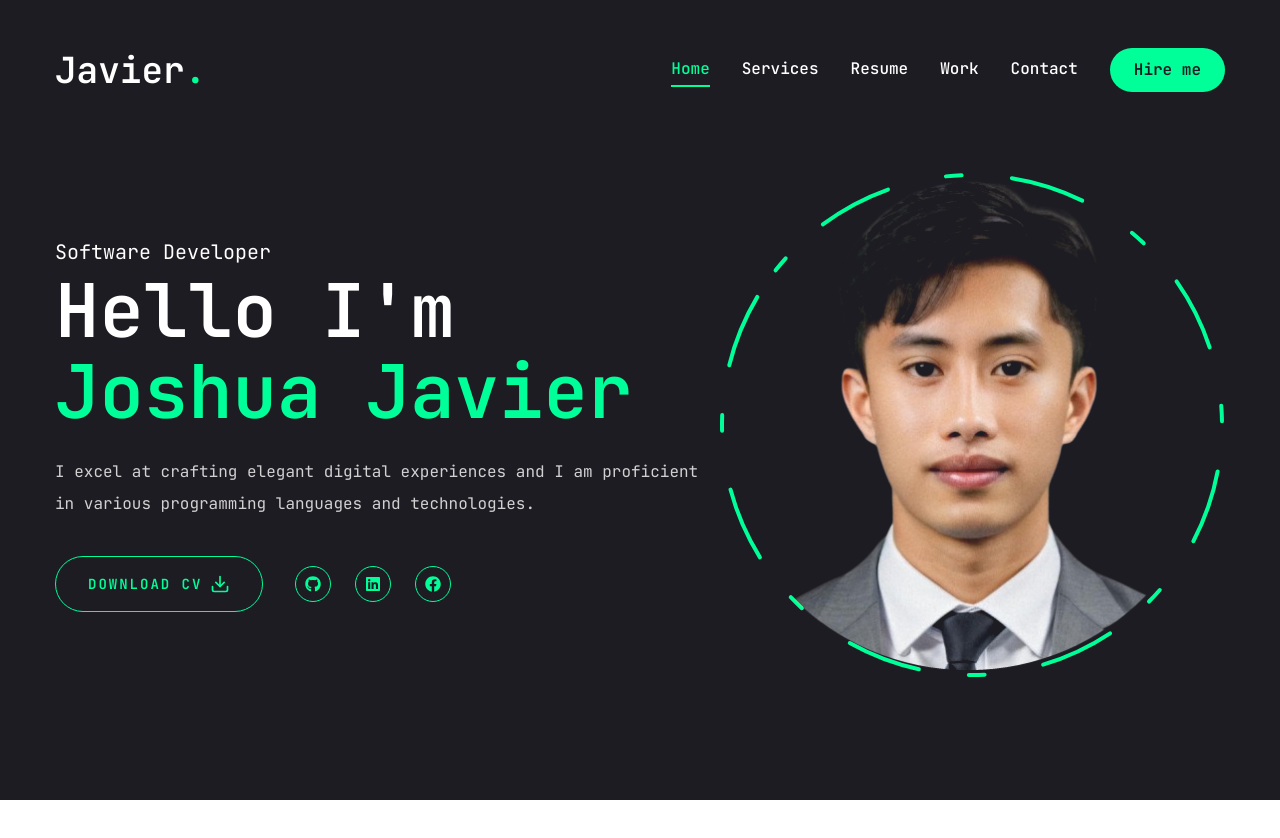
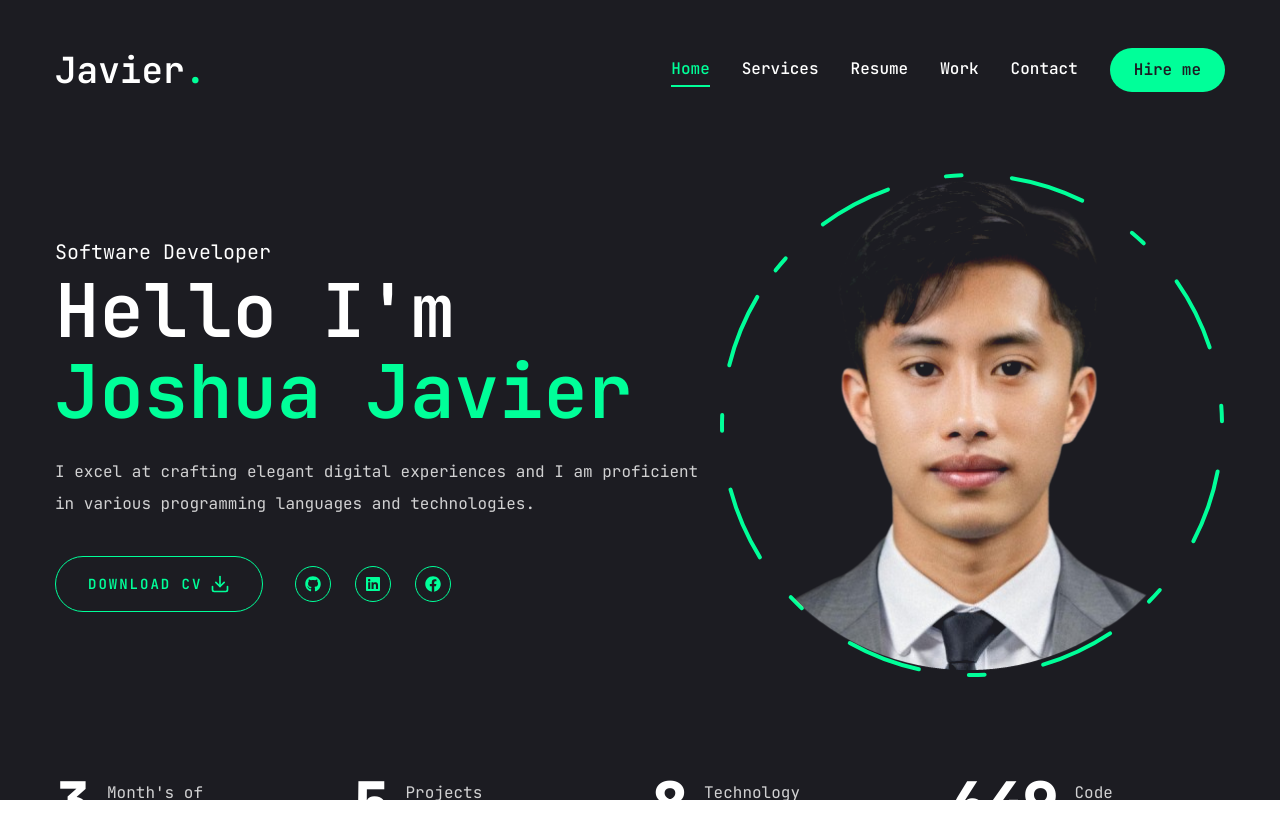
Before and after one commit to shintakino/Portfolio-main, a Next.js app: page / in a window 1280 px wide. Shown: the top 838 px of the page. Before the commit the page ends 800 px from the top, so only its background shows below. Built offline with nearby package versions, Linux system fonts and the light colour scheme.

Commit message:
count up functionality

```diff
--- a/app/page.jsx
+++ b/app/page.jsx
@@ -1,5 +1,6 @@
 import Photo from "@/components/Photo";
 import Social from "@/components/Social";
+import Stats from "@/components/Stats";
 import { Button } from "@/components/ui/button";
 import {FiDownload} from "react-icons/fi";
 
@@ -43,6 +44,7 @@
           </div>
         </div>
       </div>
+      <Stats />
     </section>
   );
 };
--- /dev/null
+++ b/components/Stats.jsx
@@ -0,0 +1,55 @@
+"use client";
+import CountUp from "react-countup";
+
+
+const stats = [
+    {
+        num: 3,
+        text: "Month's of experience",
+    },
+    {
+        num: 5,
+        text: "Projects Completed",
+    },
+    {
+        num: 8,
+        text: "Technology Background",
+    },
+    {
+        num: 654,
+        text: "Code commits",
+    },
+];
+
+const Stats = () => {
+  return (
+    <section className="pt-4 pb-12 xl:pt-0 xl:pb-0">
+     <div className="container mx-auto">
+      <div className="flex flex-wrap gap-6 max-w-[80vw] mx-auto xl:max-w-none">
+        {stats.map((item, index) =>{
+            return (
+                <div className="flex-1 flex gap-4 items-center justify-center
+                xl:justify-start"
+                key={index}>
+                    <CountUp
+                    end={item.num}
+                    duration={5}
+                    delay={2}
+                    className="text-4xl xl:text-6xl font font-extrabold"
+                    />
+                    <p
+                    className={`${
+                        item.text.length < 15 ? "max-w-[100px]" : "max-w-[150px]"
+                    } leading-snug text-white/80`}
+                    >
+                        {item.text}</p>
+                </div>
+            )
+        })}
+      </div>
+     </div>
+    </section>
+  );
+};
+
+export default Stats;
--- a/package.json
+++ b/package.json
@@ -21,6 +21,7 @@
     "lucide-react": "^0.438.0",
     "next": "14.2.7",
     "react": "^18",
+    "react-countup": "^6.5.3",
     "react-dom": "^18",
     "react-icons": "^5.3.0",
     "tailwind-merge": "^2.5.2",
```
Also changed, not shown: 1 other file (tests, documents, lock files or other folders).
